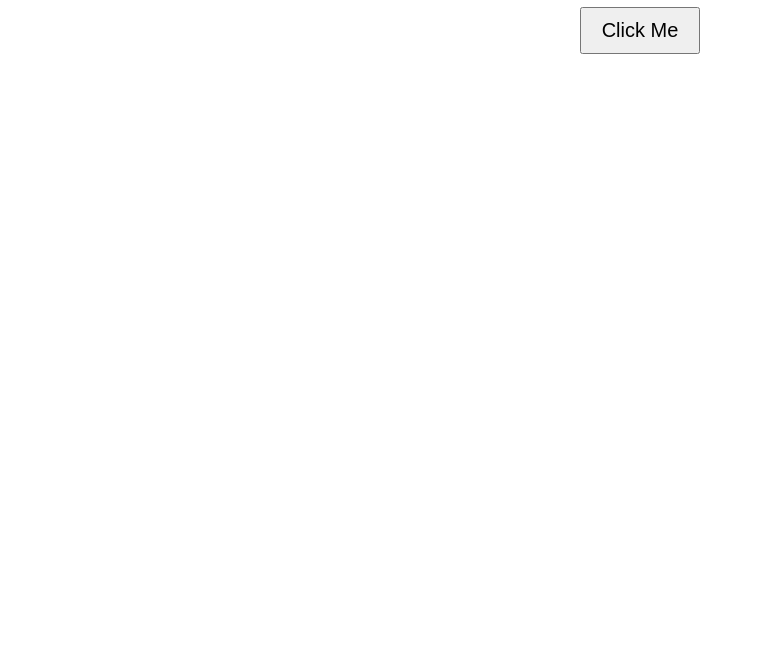
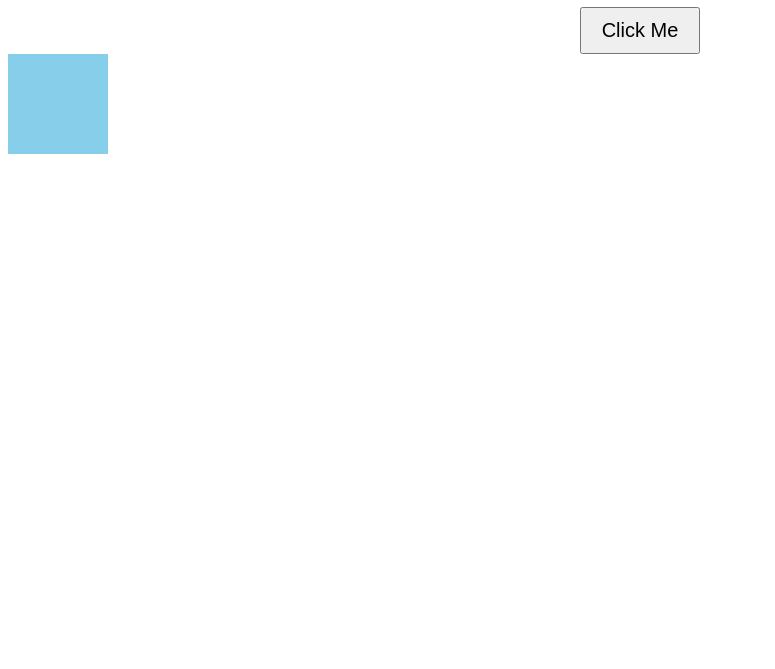
Before and after one commit to mursyidahluqyaanaa/learning_repository, a plain HTML site: page index.html in a window 1280 px wide. Shown: the part 131-800 px from the top of the page, without its empty margins (0-775 px from the left). Drawn offline with Linux system fonts and the light colour scheme.

Commit message:
Update index.html

```diff
--- a/index.html
+++ b/index.html
@@ -13,3 +13,5 @@
 </body>
 
 </html>
+
+<div class="box"></div>
```
